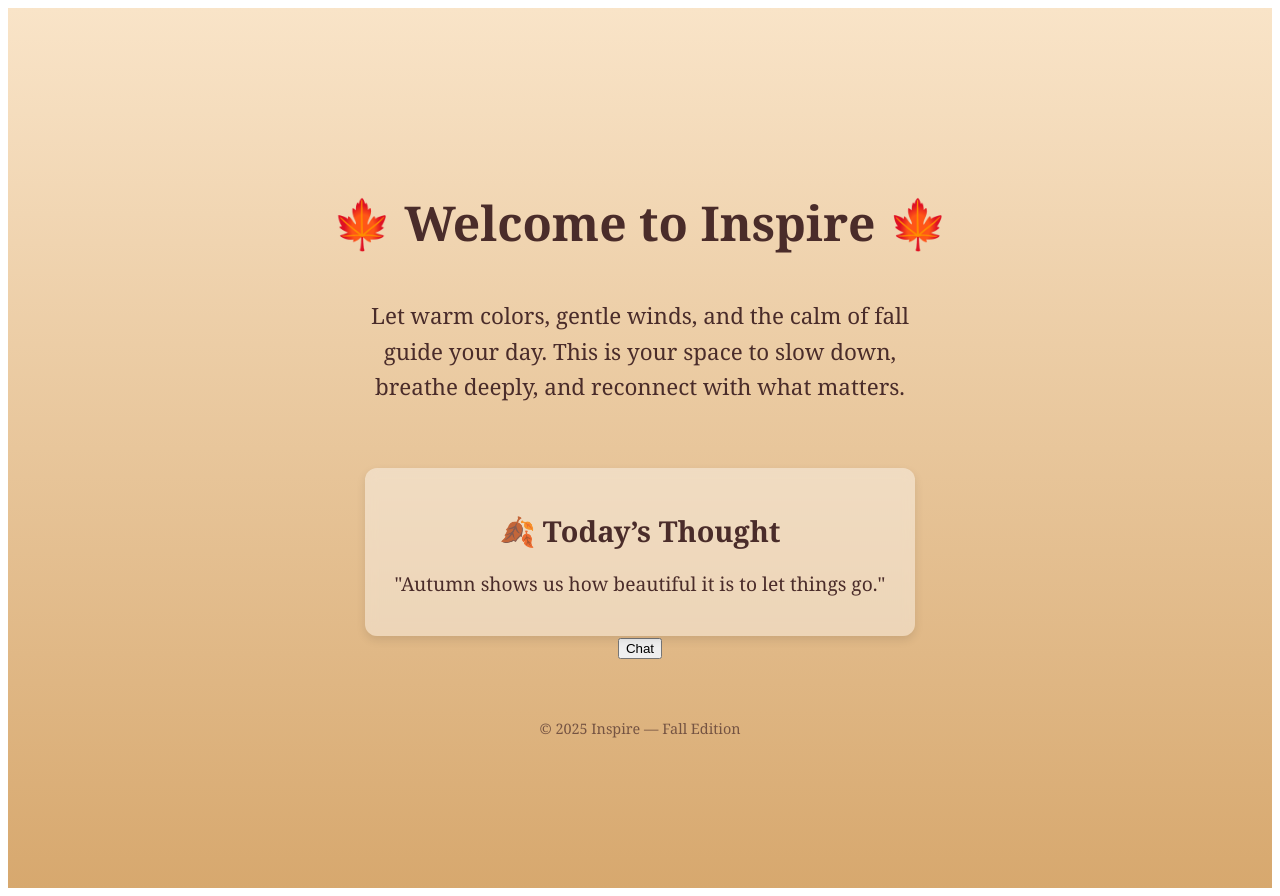
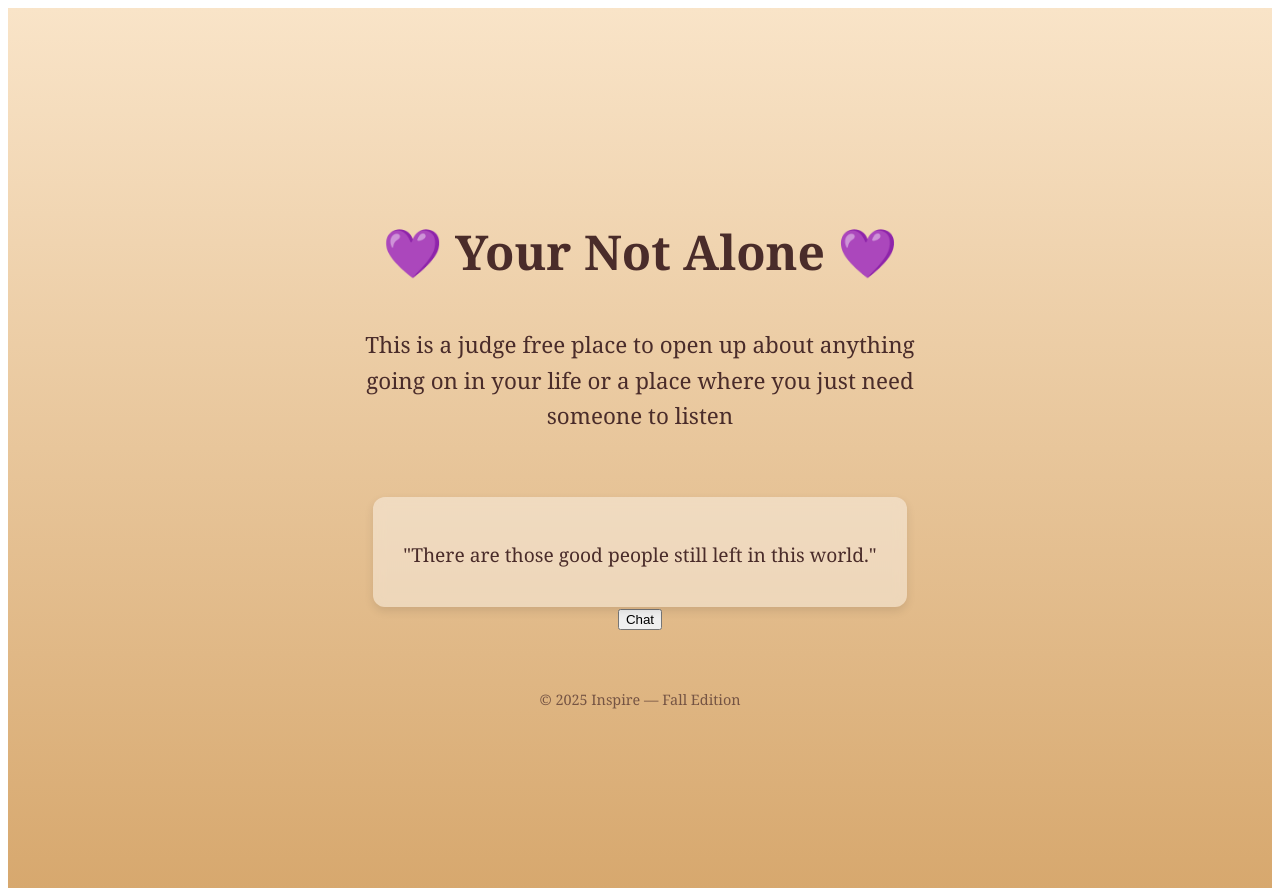
Before and after one commit to iamoptimusdad11-jpg/Inspire, a Next.js app: page / in a window 1280 px wide. Built offline with nearby package versions, Linux system fonts and the light colour scheme.

Commit message:
Update index.js

```diff
--- a/pages/index.js
+++ b/pages/index.js
@@ -15,12 +15,10 @@ export default function Home() {
       textAlign: "center",
     }}>
       <h1 style={{ fontSize: "3rem", marginBottom: "20px" }}>
-        🍁 Welcome to Inspire 🍁
+        💜 Your Not Alone 💜
       </h1>
       <p style={{ fontSize: "1.4rem", maxWidth: "600px", lineHeight: "1.6" }}>
-        Let warm colors, gentle winds, and the calm of fall guide your day.
-        This is your space to slow down, breathe deeply, and reconnect with what
-        matters.
+        This is a judge free place to open up about anything going on in your life or a place where you just need someone to listen
       </p>
 
       <div
@@ -34,10 +32,10 @@ export default function Home() {
         }}
       >
         <h2 style={{ fontSize: "1.8rem", marginBottom: "10px" }}>
-          🍂 Today’s Thought
+
         </h2>
         <p style={{ fontSize: "1.2rem", maxWidth: "500px" }}>
-          "Autumn shows us how beautiful it is to let things go."
+          "There are those good people still left in this world."
         </p>
       </div>
 <div>
```
